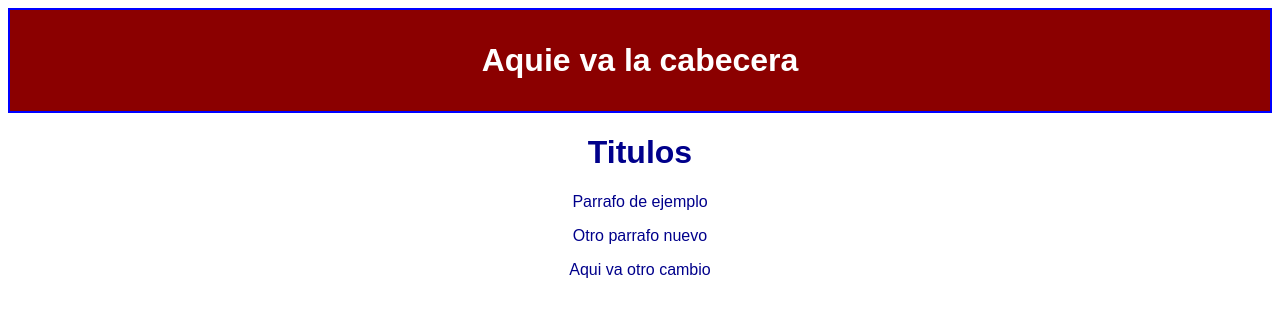
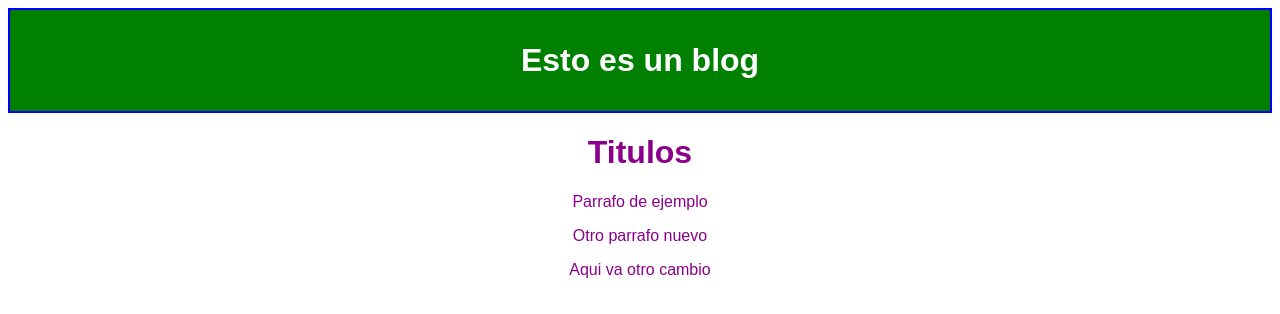
Before and after one commit to nflores1992/platzi, a plain HTML site: page index.html in a window 1280 px wide. Drawn offline with Linux system fonts and the light colour scheme.

Commit message:
Modifique la cabecera y color de texto

```diff
--- a/css/estilos.css
+++ b/css/estilos.css
@@ -1,11 +1,11 @@
 body {
     text-align: center;
-    color: darkblue;
+    color: darkmagenta;
     font-family: Arial, Helvetica, sans-serif;
 }
 
 #cabecera {
-    background-color: darkred;
+    background-color: green;
     color: #ffffff;
     padding: 1em;
     text-align: center;
--- a/index.html
+++ b/index.html
@@ -6,7 +6,7 @@
 </head>
 
 <body>
-    <div id="cabecera">Aquie va la cabecera</div>
+    <div id="cabecera">Esto es un blog</div>
     <h1>Titulos</h1>
     <p>Parrafo de ejemplo</p>
     <p>Otro parrafo nuevo</p>
```
